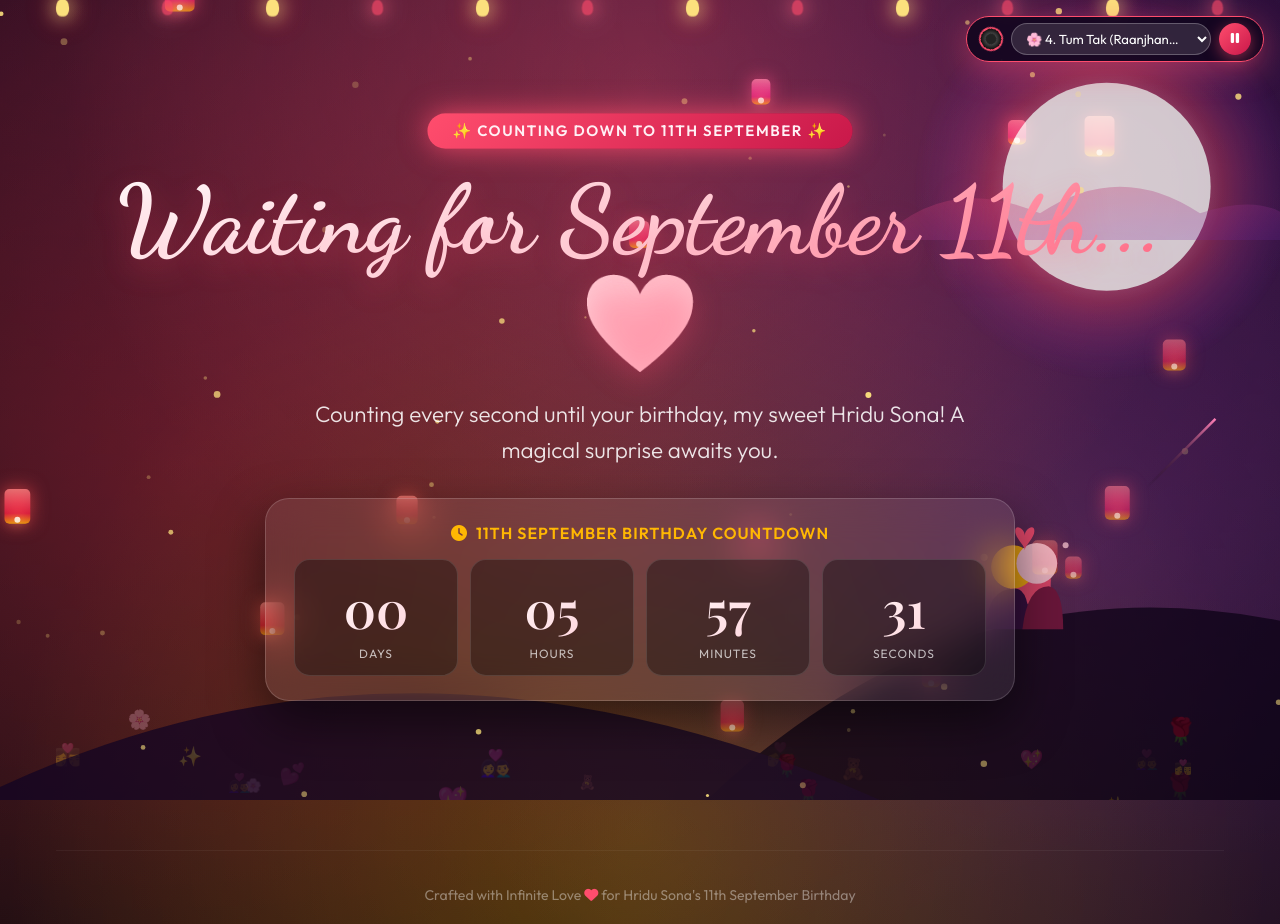
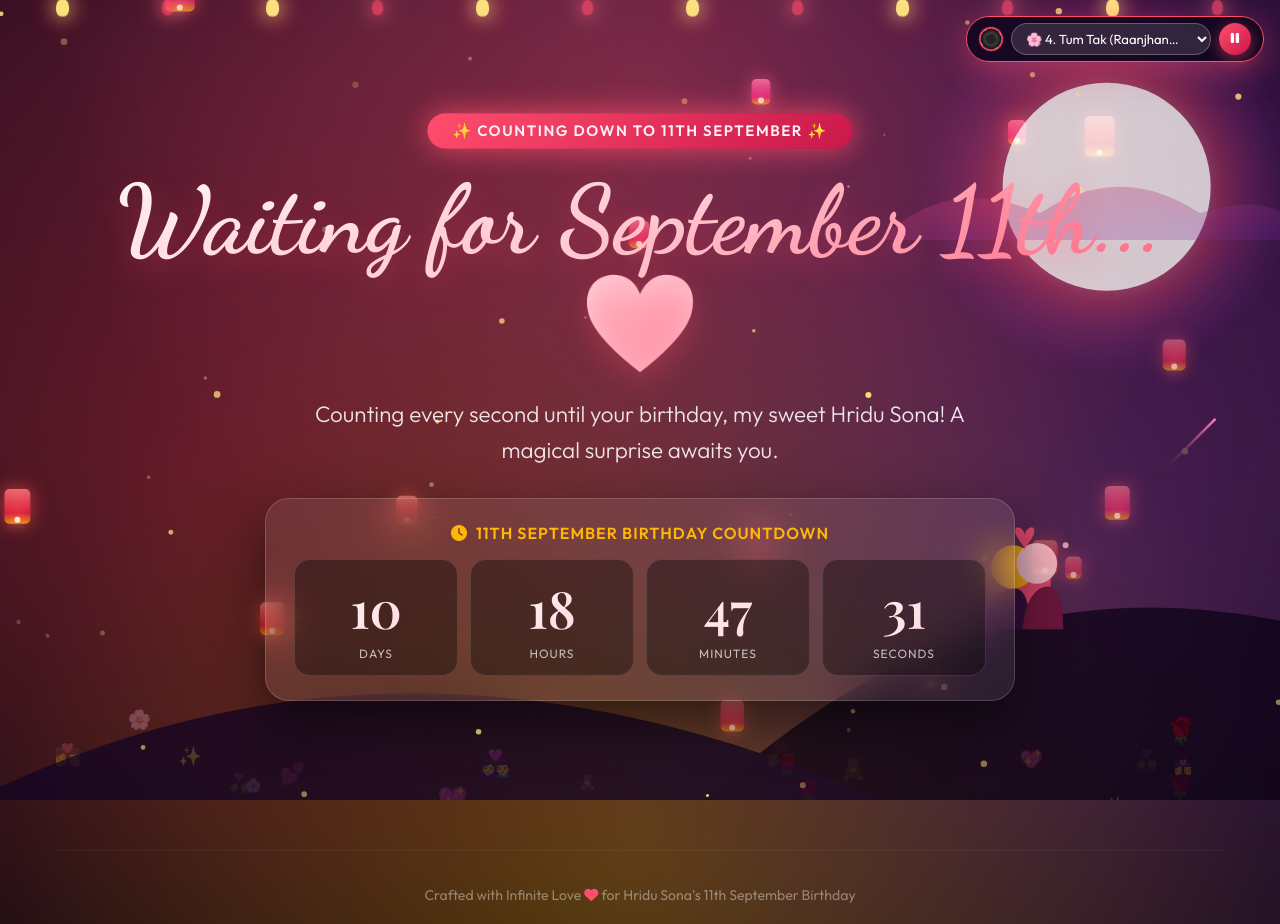
Before and after one commit to durjoy-10/Bday, a plain HTML site: page index.html in a window 1280 px wide. Drawn offline with nearby package versions, Linux system fonts and the light colour scheme; animation ran at ten frames a second; a web font is replaced by a local one.

Commit message:
final checking

```diff
--- a/index.html
+++ b/index.html
@@ -2104,7 +2104,7 @@
         const CURRENT_YEAR = nowObj.getFullYear();
 
         // TEMPORARY LIVE TEST DATE: Today at 11:10 AM (Change back to 09-11 after testing)
-        let TARGET_BIRTHDAY_DATE = `2026-08-31 11:10:00`;
+        let TARGET_BIRTHDAY_DATE = `2026-09-11 00:00:00`;
 
         // 10 Unique Personal Romantic Notes for each of the 10 Girlfriend Photos (Hridu Sona & My Cutie)
         const GF_PHOTO_NOTES = [
```
